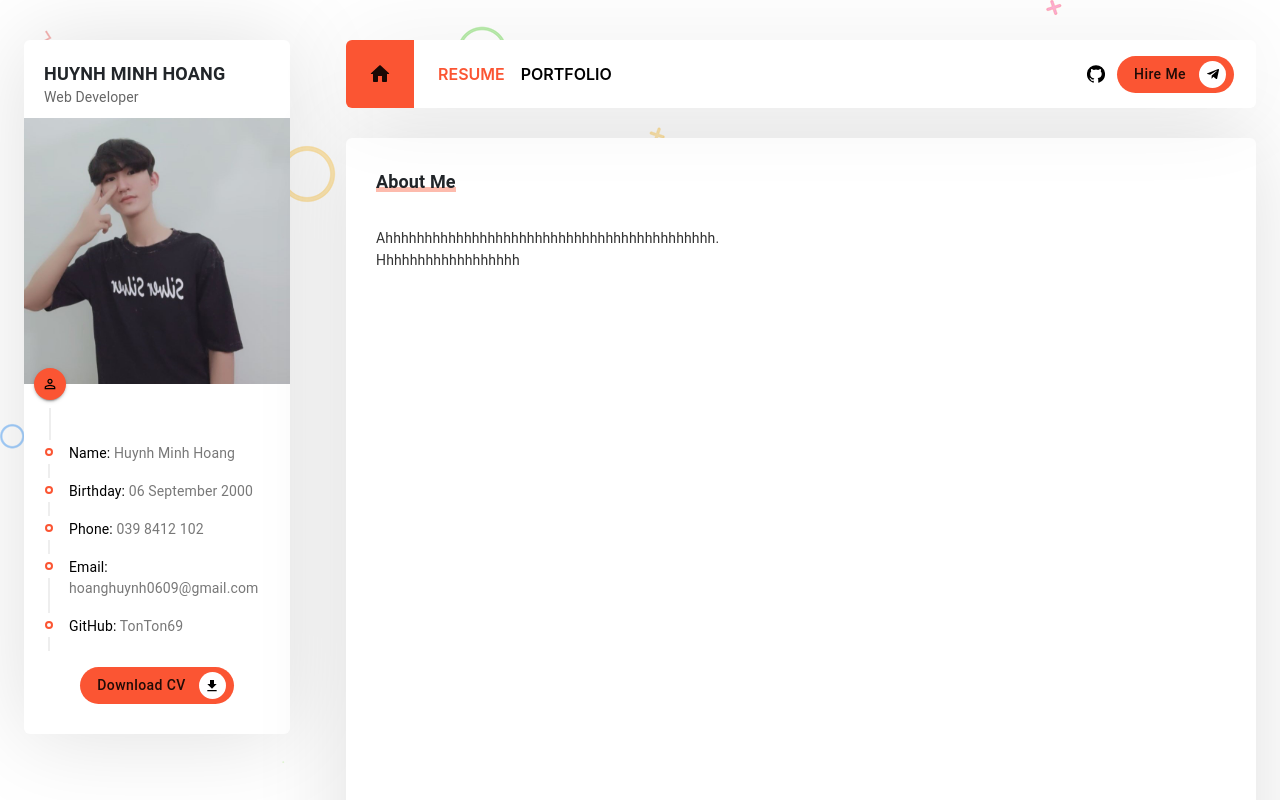
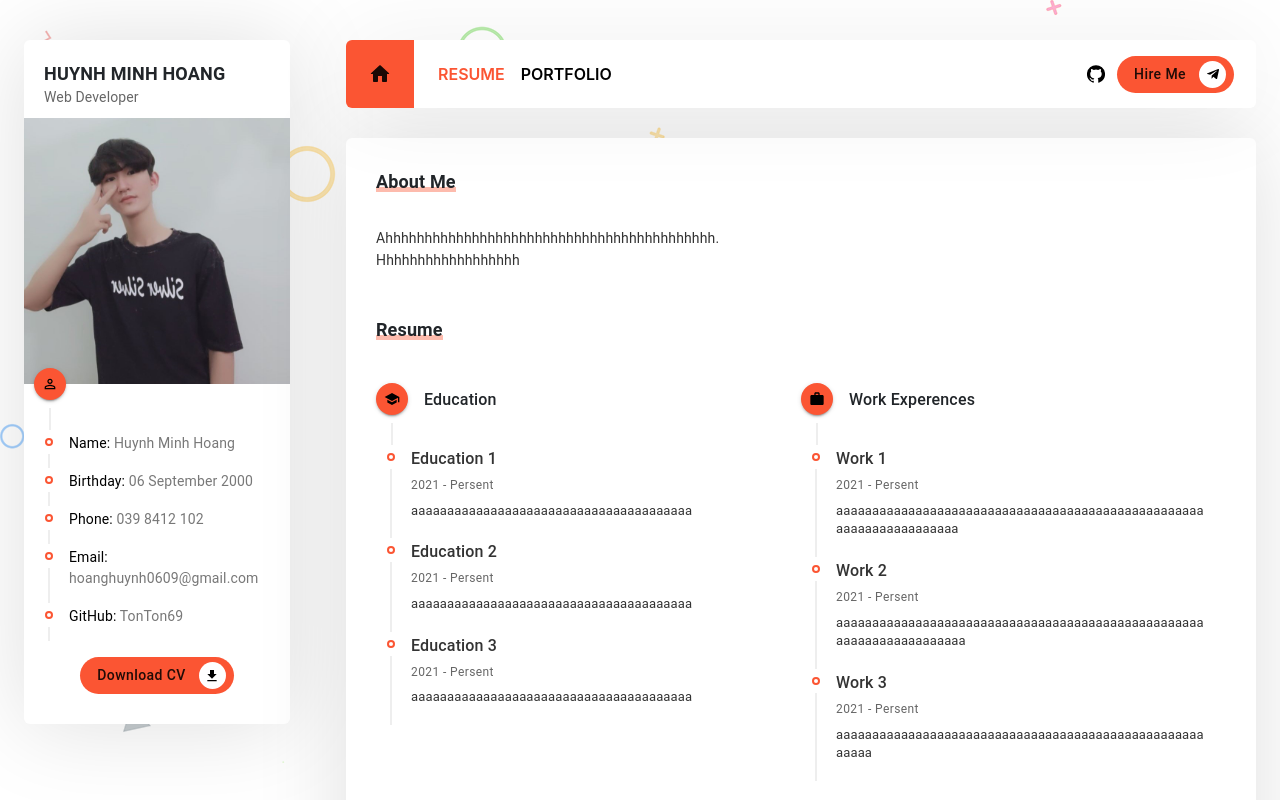
Before and after one commit to TonTon69/portfolio-reactjs, a React (Create React App) app: page / in a window 1280 px wide. Shown: the top 800 px of the page. Built offline with nearby package versions, Linux system fonts and the light colour scheme.

Commit message:
resume education & experences

```diff
--- a/src/components/Timeline/Timeline.css
+++ b/src/components/Timeline/Timeline.css
@@ -3,9 +3,10 @@
 }
 .timeline .timeline_header {
   padding-top: 7px;
+  font-weight: 550;
 }
 .timeline .timeline_firstItem {
-  min-height: 80px !important;
+  min-height: 70px !important;
 }
 .timeline .MuiTimelineItem-root {
   min-height: 0px;
--- a/src/components/Timeline/Timeline.js
+++ b/src/components/Timeline/Timeline.js
@@ -20,9 +20,7 @@ const CustomTimeline = ({ title, icon, children }) => {
           <TimelineConnector />
         </TimelineSeparator>
         <TimelineContent>
-          <Typography variant="h6" className={"timeline_header"}>
-            {title}
-          </Typography>
+          <Typography className={"timeline_header"}>{title}</Typography>
         </TimelineContent>
       </TimelineItem>
       {children}
--- a/src/pages/Resume/Resume.css
+++ b/src/pages/Resume/Resume.css
@@ -17,9 +17,29 @@
   opacity: 0.4;
   background-color: var(--main-color);
 }
+/* About me */
 .aboutme_text {
   color: #333 !important;
   font: smaller !important;
   line-height: 22px !important;
   white-space: pre-line !important;
 }
+/* Experiences */
+.resume_timeline .timeline_content {
+  padding-top: 2px;
+  padding-bottom: 18px;
+}
+.resume_timeline .timeline_content .timeline_title {
+  font-size: 16px !important;
+  font-weight: 550 !important;
+  color: #333 !important;
+}
+.resume_timeline .timeline_content .timeline_date {
+  color: #666 !important;
+}
+.resume_timeline .timeline_description {
+  word-break: break-all !important;
+  margin-top: 6px;
+  font-size: small;
+  color: #333;
+}
--- a/src/pages/Resume/Resume.js
+++ b/src/pages/Resume/Resume.js
@@ -1,6 +1,13 @@
 import React from "react";
 import { Grid, Typography } from "@material-ui/core";
 import resumeData from "../../utils/resumeData";
+import CustomTimeline, {
+  CustomTimelineSeparator,
+} from "../../components/Timeline/Timeline";
+import TimelineItem from "@material-ui/lab/TimelineItem";
+import TimelineContent from "@material-ui/lab/TimelineContent";
+import WorkIcon from "@material-ui/icons/Work";
+import SchoolIcon from "@material-ui/icons/School";
 import "./Resume.css";
 
 const Resume = () => {
@@ -21,7 +28,66 @@ const Resume = () => {
         </Grid>
       </Grid>
       {/* Education and experences */}
-      <Grid container className="section"></Grid>
+      <Grid container className="section">
+        <Grid item className="section_title mb_30">
+          <span></span>
+          <Typography variant="h6" className="section_title_text">
+            Resume
+          </Typography>
+        </Grid>
+        <Grid item xs={12}>
+          <Grid container className="resume_timeline">
+            {/* Education */}
+            <Grid item sm={12} md={6}>
+              <CustomTimeline title="Education" icon={<SchoolIcon />}>
+                {resumeData.educations.map((education) => (
+                  <TimelineItem>
+                    <CustomTimelineSeparator />
+                    <TimelineContent className="timeline_content">
+                      <Typography className="timeline_title">
+                        {education.title}
+                      </Typography>
+                      <Typography variant={"caption"} className="timeline_date">
+                        {education.date}
+                      </Typography>
+                      <Typography
+                        variant={"body2"}
+                        className="timeline_description"
+                      >
+                        {education.description}
+                      </Typography>
+                    </TimelineContent>
+                  </TimelineItem>
+                ))}
+              </CustomTimeline>
+            </Grid>
+            {/* Experences */}
+            <Grid item sm={12} md={6}>
+              <CustomTimeline title="Work Experences" icon={<WorkIcon />}>
+                {resumeData.experences.map((experence) => (
+                  <TimelineItem>
+                    <CustomTimelineSeparator />
+                    <TimelineContent className="timeline_content">
+                      <Typography className="timeline_title">
+                        {experence.title}
+                      </Typography>
+                      <Typography variant={"caption"} className="timeline_date">
+                        {experence.date}
+                      </Typography>
+                      <Typography
+                        variant={"body2"}
+                        className="timeline_description"
+                      >
+                        {experence.description}
+                      </Typography>
+                    </TimelineContent>
+                  </TimelineItem>
+                ))}
+              </CustomTimeline>
+            </Grid>
+          </Grid>
+        </Grid>
+      </Grid>
       {/* Services */}
       <Grid container className="section"></Grid>
       {/* Skills */}
--- a/src/utils/resumeData.js
+++ b/src/utils/resumeData.js
@@ -17,4 +17,40 @@ export default {
   },
 
   about: "Ahhhhhhhhhhhhhhhhhhhhhhhhhhhhhhhhhhhhhhhhhh. \nHhhhhhhhhhhhhhhhhh",
+  educations: [
+    {
+      title: "Education 1",
+      date: "2021 - Persent",
+      description: "aaaaaaaaaaaaaaaaaaaaaaaaaaaaaaaaaaaaaaa",
+    },
+    {
+      title: "Education 2",
+      date: "2021 - Persent",
+      description: "aaaaaaaaaaaaaaaaaaaaaaaaaaaaaaaaaaaaaaa",
+    },
+    {
+      title: "Education 3",
+      date: "2021 - Persent",
+      description: "aaaaaaaaaaaaaaaaaaaaaaaaaaaaaaaaaaaaaaa",
+    },
+  ],
+  experences: [
+    {
+      title: "Work 1",
+      date: "2021 - Persent",
+      description:
+        "aaaaaaaaaaaaaaaaaaaaaaaaaaaaaaaaaaaaaaaaaaaaaaaaaaaaaaaaaaaaaaaaaaaa",
+    },
+    {
+      title: "Work 2",
+      date: "2021 - Persent",
+      description:
+        "aaaaaaaaaaaaaaaaaaaaaaaaaaaaaaaaaaaaaaaaaaaaaaaaaaaaaaaaaaaaaaaaaaaaa",
+    },
+    {
+      title: "Work 3",
+      date: "2021 - Persent",
+      description: "aaaaaaaaaaaaaaaaaaaaaaaaaaaaaaaaaaaaaaaaaaaaaaaaaaaaaaaa",
+    },
+  ],
 };
```
Also changed, not shown: 1 other file (tests, documents, lock files or other folders).
